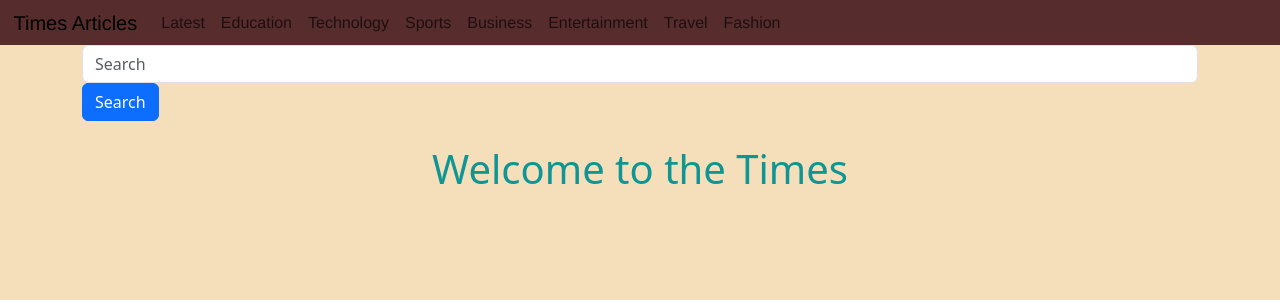
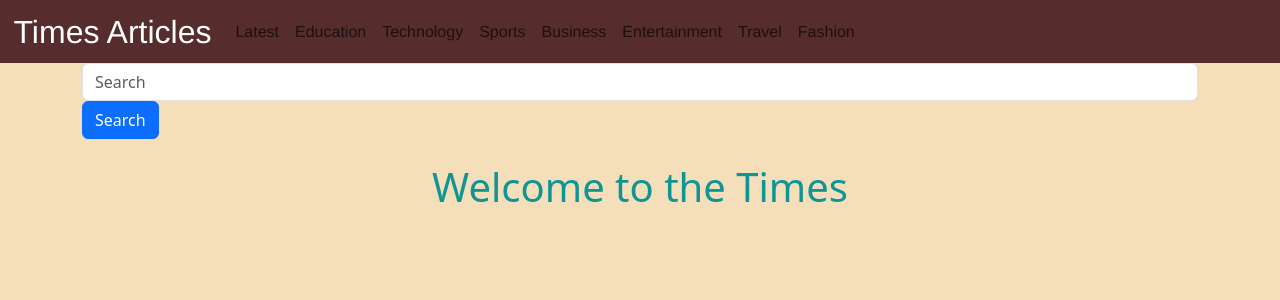
Before and after one commit to obedNuertey1/news-website, a Flask app: page / in a window 1280 px wide. Shown: the top 300 px of the page. Run offline with Flask 2, Linux system fonts and the light colour scheme; data that the repository does not hold is empty; style sheets or scripts are compiled from the project's sources.

Commit message:
patch: on line 23 to 30 ./static/styles.scss

```diff
--- a/static/styles.scss
+++ b/static/styles.scss
@@ -19,4 +19,13 @@ body{
     background-color: $primary-color;
     padding: 2.5px 1.5px;
     font-family: $font-family-main;
+
+    .navbar-brand{
+        color: white;
+        font-size: 2rem;
+
+        &:hover{
+            color: darken(white, 10%);
+        }
+    }
 }
```
